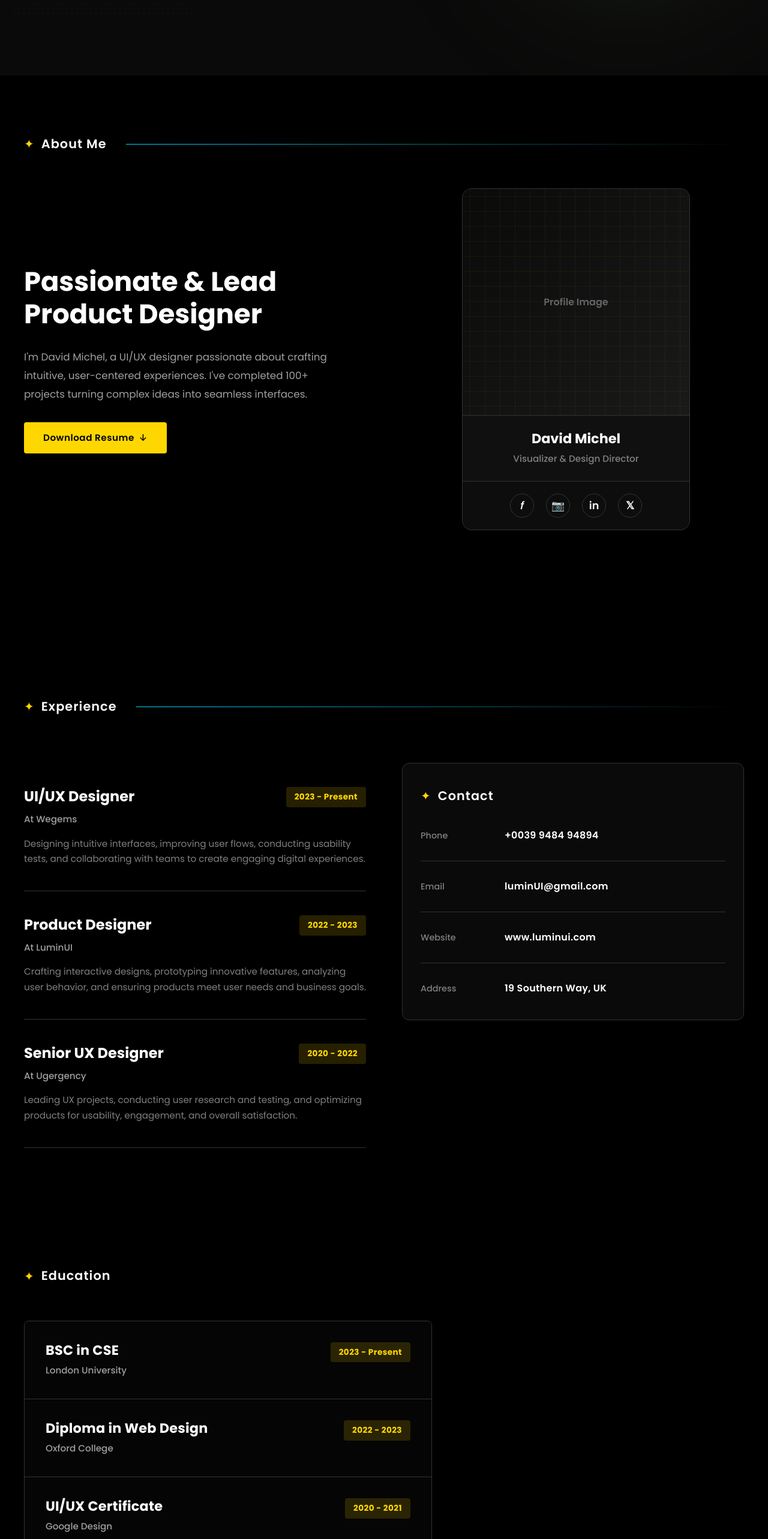
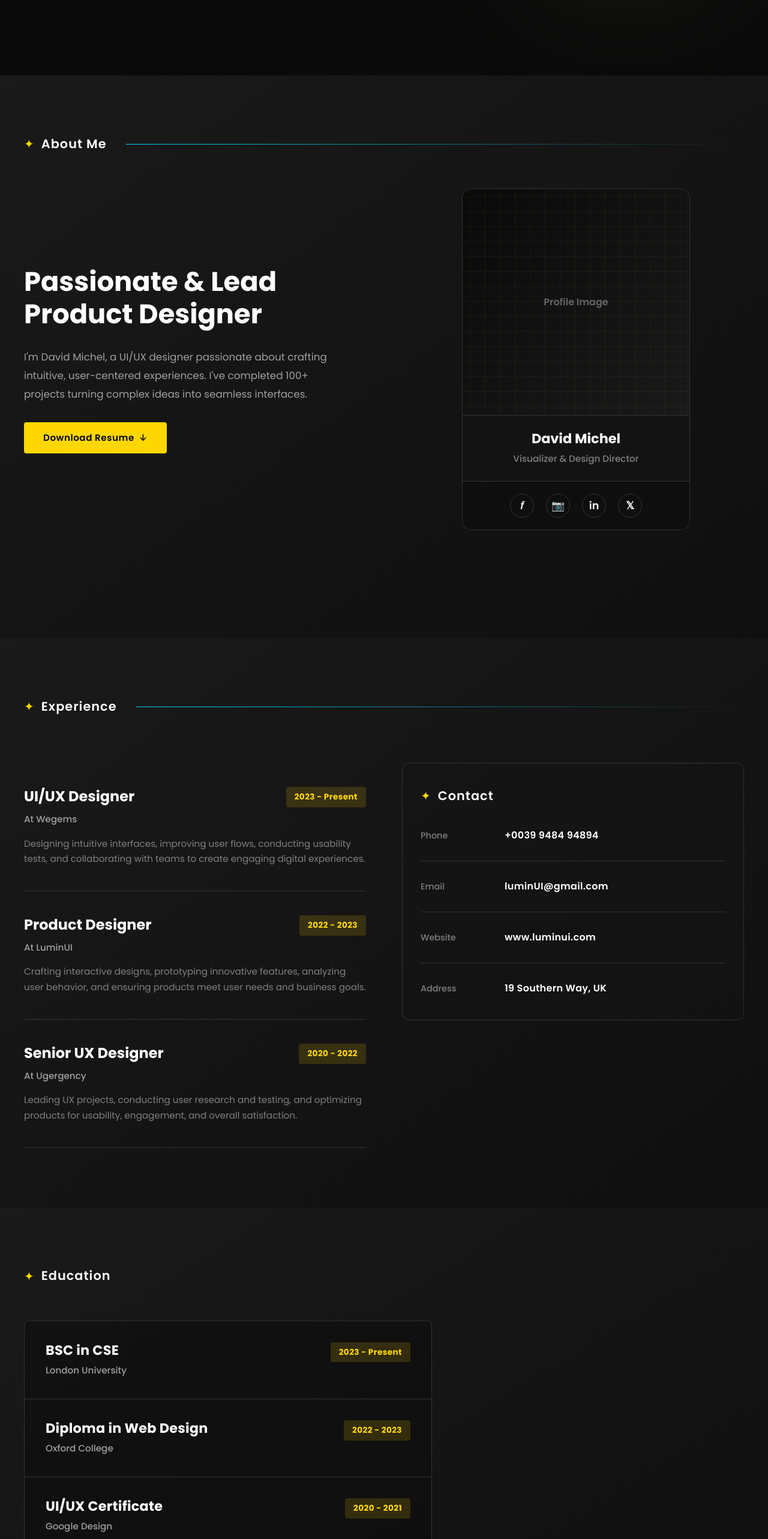
Before and after one commit to JentleJoe/epignosis, a React (Vite) app: page / in a window 1280 px wide. Shown: the part 860-3426 px from the top of the page at 60% size. Built offline with nearby package versions, Linux system fonts and the light colour scheme.

Commit message:
commented out un-needed sections

```diff
--- a/src/App.jsx
+++ b/src/App.jsx
@@ -4,9 +4,9 @@ import Hero from './components/sections/Hero'
 import About from './components/sections/About'
 import Experience from './components/sections/Experience'
 import Education from './components/sections/Education'
-import Projects from './components/sections/Projects'
+// import Projects from './components/sections/Projects'
 import Services from './components/sections/Services'
-import Portfolio from './components/sections/Portfolio'
+// import Portfolio from './components/sections/Portfolio'
 import FAQ from './components/sections/FAQ'
 import Contact from './components/sections/Contact'
 
@@ -19,9 +19,9 @@ function App() {
         <About />
         <Experience />
         <Education />
-        <Projects />
+        {/* <Projects /> */}
         <Services />
-        <Portfolio />
+        {/* <Portfolio /> */}
         <FAQ />
         <Contact />
       </main>
--- a/src/components/sections/About.jsx
+++ b/src/components/sections/About.jsx
@@ -9,7 +9,7 @@ const About = () => {
   ];
 
   return (
-    <section className="py-[100px] px-5 bg-black relative max-lg:py-20 max-md:py-[60px]">
+    <section className="py-[100px] px-5 bg-gradient-to-br from-dark-surface to-dark-bg relative max-lg:py-20 max-md:py-[60px]">
       {/* Header */}
       <div className="max-w-[1200px] mx-auto mb-[60px] flex items-center gap-3">
         <span className="text-xl text-primary">✦</span>
--- a/src/components/sections/Education.jsx
+++ b/src/components/sections/Education.jsx
@@ -27,7 +27,7 @@ const Education = () => {
   ];
 
   return (
-    <section className="py-[100px] px-5 bg-black relative max-lg:py-20 max-md:py-[60px]">
+    <section className="py-[100px] px-5 bg-gradient-to-br from-dark-surface to-dark-bg relative max-lg:py-20 max-md:py-[60px]">
       <div className="max-w-[1200px] mx-auto">
         <div className="flex items-center gap-3 mb-[60px]">
           <span className="text-xl text-primary">✦</span>
--- a/src/components/sections/Experience.jsx
+++ b/src/components/sections/Experience.jsx
@@ -24,7 +24,7 @@ const Experience = () => {
   ];
 
   return (
-    <section className="py-[100px] px-5 bg-black relative max-lg:py-20 max-md:py-[60px]">
+    <section className="py-[100px] px-5 bg-gradient-to-br from-dark-surface to-dark-bg relative max-lg:py-20 max-md:py-[60px]">
       {/* Header */}
       <div className="max-w-[1200px] mx-auto mb-20 flex items-center gap-3">
         <span className="text-xl text-primary">✦</span>
--- a/src/components/sections/FAQ.jsx
+++ b/src/components/sections/FAQ.jsx
@@ -9,7 +9,7 @@ const FAQ = () => {
   };
 
   return (
-    <section className="py-[100px] px-5 bg-black relative max-lg:py-20 max-md:py-[60px]" id="faq">
+    <section className="py-[100px] px-5 bg-gradient-to-br from-dark-surface to-dark-bg relative max-lg:py-20 max-md:py-[60px]" id="faq">
       <div className="max-w-[1400px] mx-auto grid grid-cols-[1fr_1.5fr] gap-[100px] items-start max-lg:grid-cols-1 max-lg:gap-[60px] max-md:gap-10">
         {/* Left - Header */}
         <div className="flex flex-col gap-[30px]">
```
